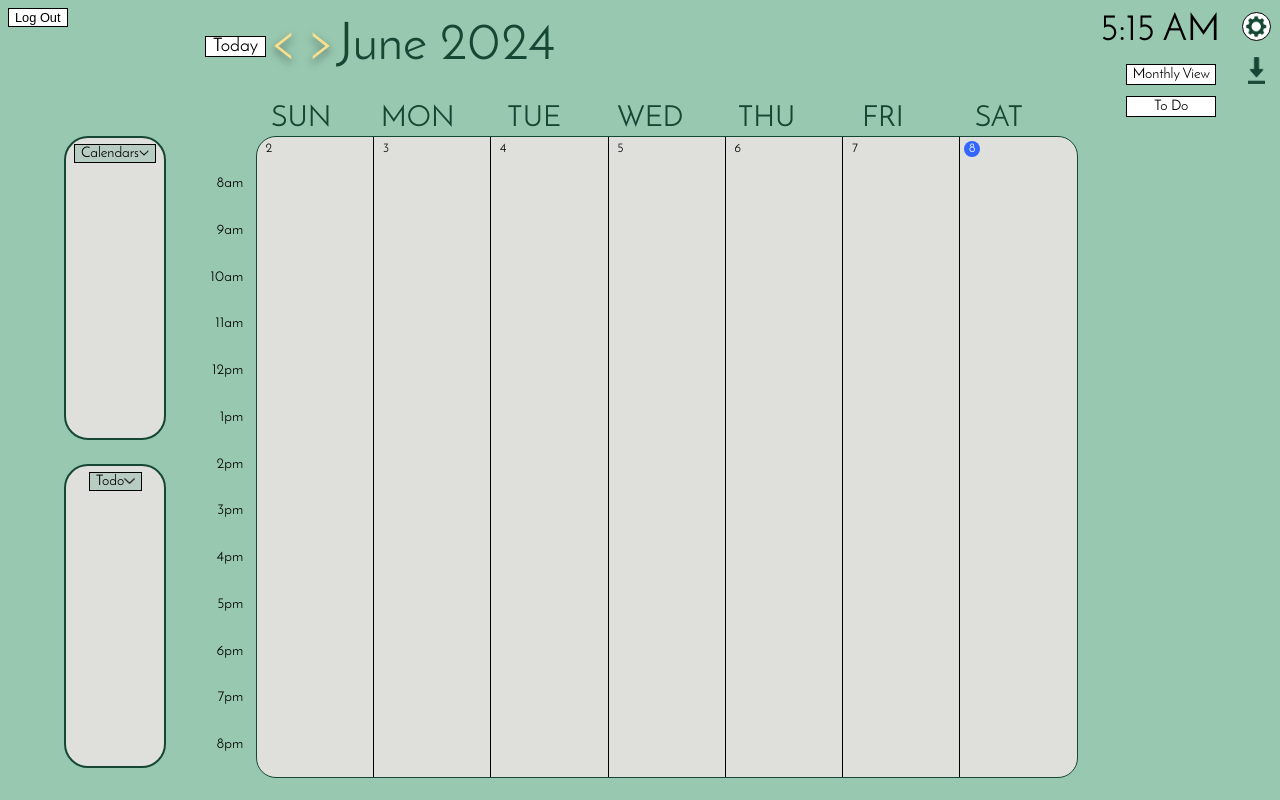
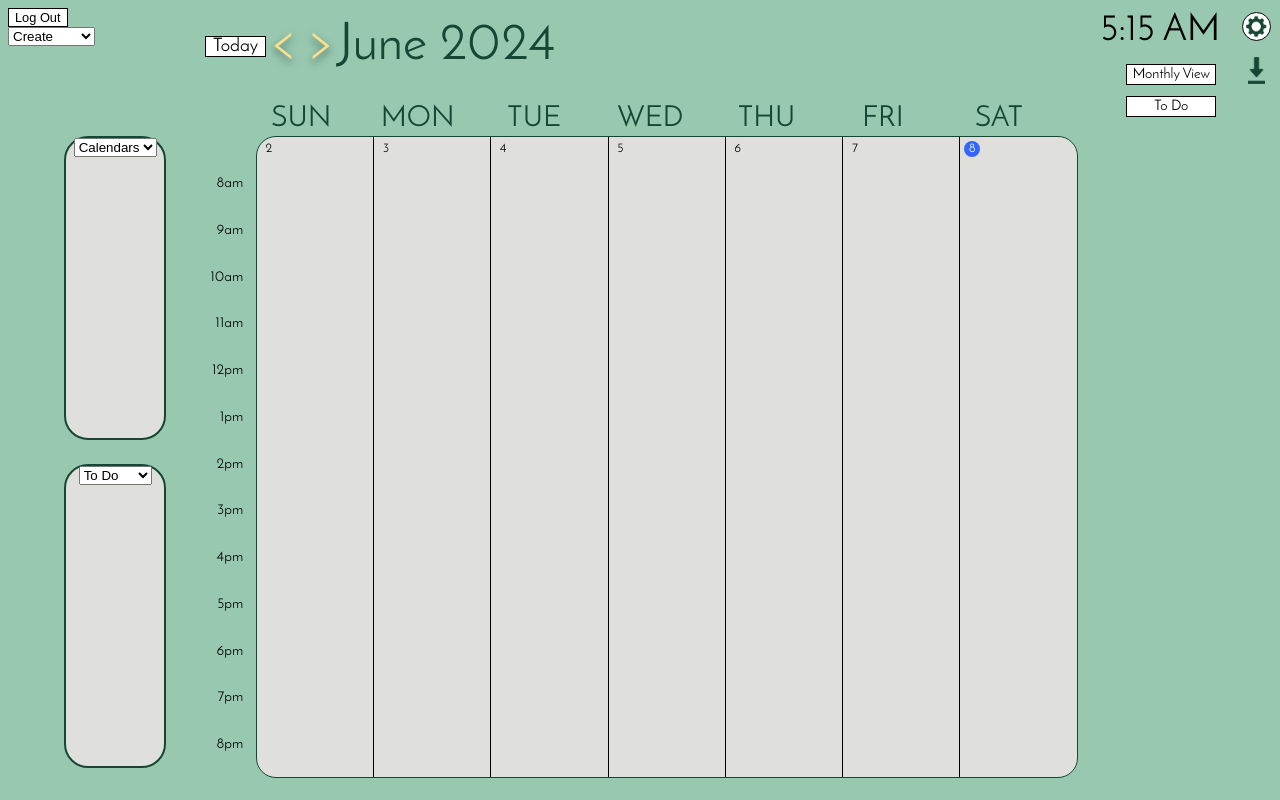
Before and after one commit to KevinBeltran23/csc307_154734, a React (Vite) app in the folder packages/react-frontend/: page /weekly in a window 1280 px wide. Built offline with nearby package versions, Linux system fonts and the light colour scheme; sample sign-in values are in the browser's storage.

Commit message:
Update Weekly.jsx

```diff
--- a/packages/react-frontend/src/pages/Weekly.jsx
+++ b/packages/react-frontend/src/pages/Weekly.jsx
@@ -1,4 +1,3 @@
-
 import React, { useEffect, useState } from 'react';
 import { useNavigate } from 'react-router-dom';
 import {
@@ -12,12 +11,32 @@ import {
   addWeeks
 } from "date-fns";
 import { AiOutlineLeft, AiOutlineRight } from "react-icons/ai";
-import '../components/Weekly.css';
+import "../components/Weekly.css";
 import Clock from "./Clock";
+import Dropdown from "./Dropdown";
 
 function Weekly(props) {
   const [selectedDate, setSelectedDate] = useState(new Date());
   const [activeDate, setActiveDate] = useState(new Date());
+
+  var create_lst = [
+    { value: "Create", label: "Create" },
+    { value: "Event", label: "Event" },
+    { value: "Calendar", label: "Calendar" },
+    { value: "To Do Item", label: "To Do Item" }
+  ];
+
+  var cal_lst = [
+    { value: "Create", label: "Calendars" },
+    { value: "Option 2", label: "Option 2" },
+    { value: "Option 3", label: "Option 3" }
+  ];
+
+  var todo_lst = [
+    { value: "Create", label: "To Do" },
+    { value: "Option 2", label: "Option 2" },
+    { value: "Option 3", label: "Option 3" }
+  ];
 
   const getHeader = () => {
     return (
@@ -123,24 +142,23 @@ function Weekly(props) {
     <><button className="logout" onClick={props.logout}> Log Out </button>
       <div className='calendar-dropdown-container'>
         <div className='dropdown-rectangle'>
-          <button className='dropdown-button-frame' onClick={handleCalendarsDropdown}>
-            <span className='calendars-text'>Calendars</span>
-            <div className='dropdown-arrow' />
-          </button>
+          <div className="calendar-todo-dropdown">
+            {Dropdown(props, cal_lst)}
+          </div>
         </div>
       </div>
       <div className='todo-dropdown-container'>
         <div className='dropdown-rectangle'>
-          <button className='dropdown-button-frame' onClick={handleToDoDropdown}>
-            <span className='todo-text'>Todo</span>
-            <div className='dropdown-arrow' />
-          </button>
+          <div className="calendar-todo-dropdown">
+            {Dropdown(props, todo_lst)}
+          </div>
         </div>
       </div>
       {getHeader()}
       <div className='the-clock'>
         <Clock />
       </div>
+      <div className="create-dropdown">{Dropdown(props, create_lst)}</div>
       <button className='change-view-frame' onClick={handleMonthly}>
         <span className='change-view'>Monthly View</span>
       </button>
```
